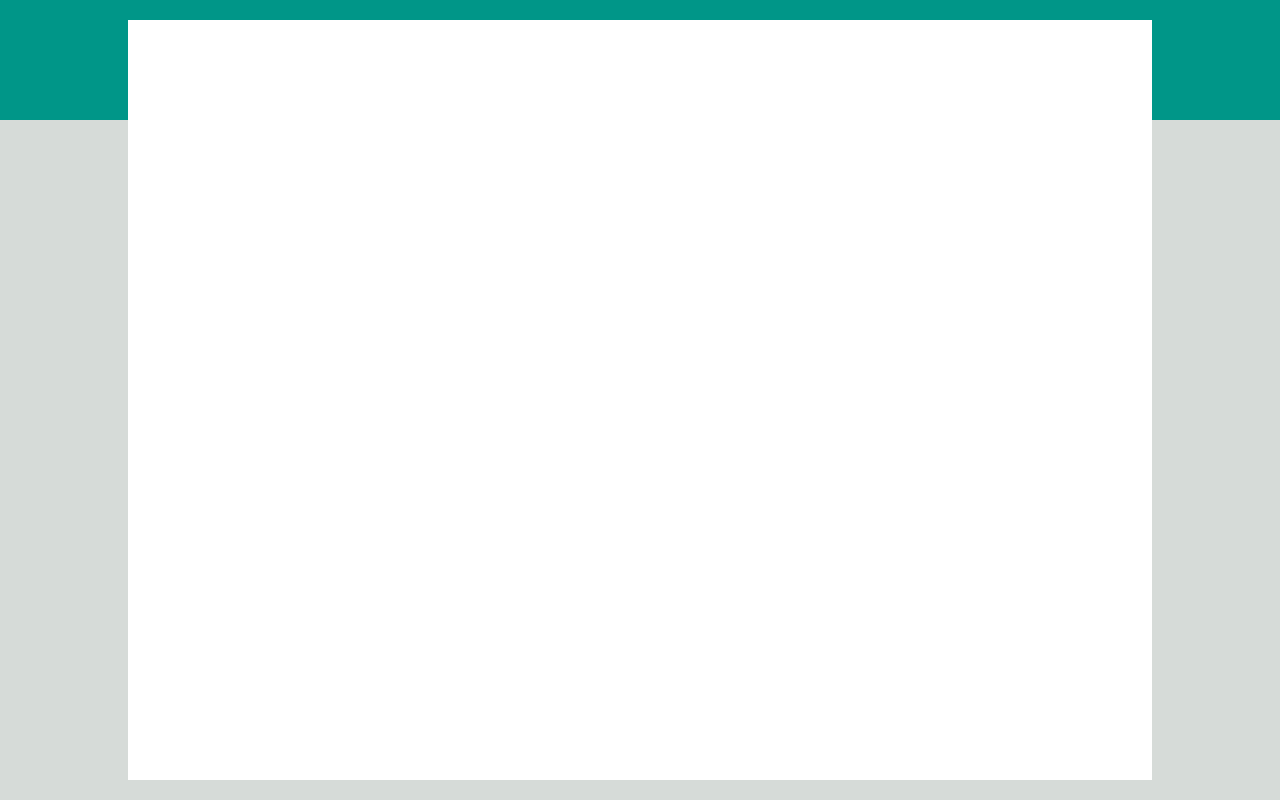
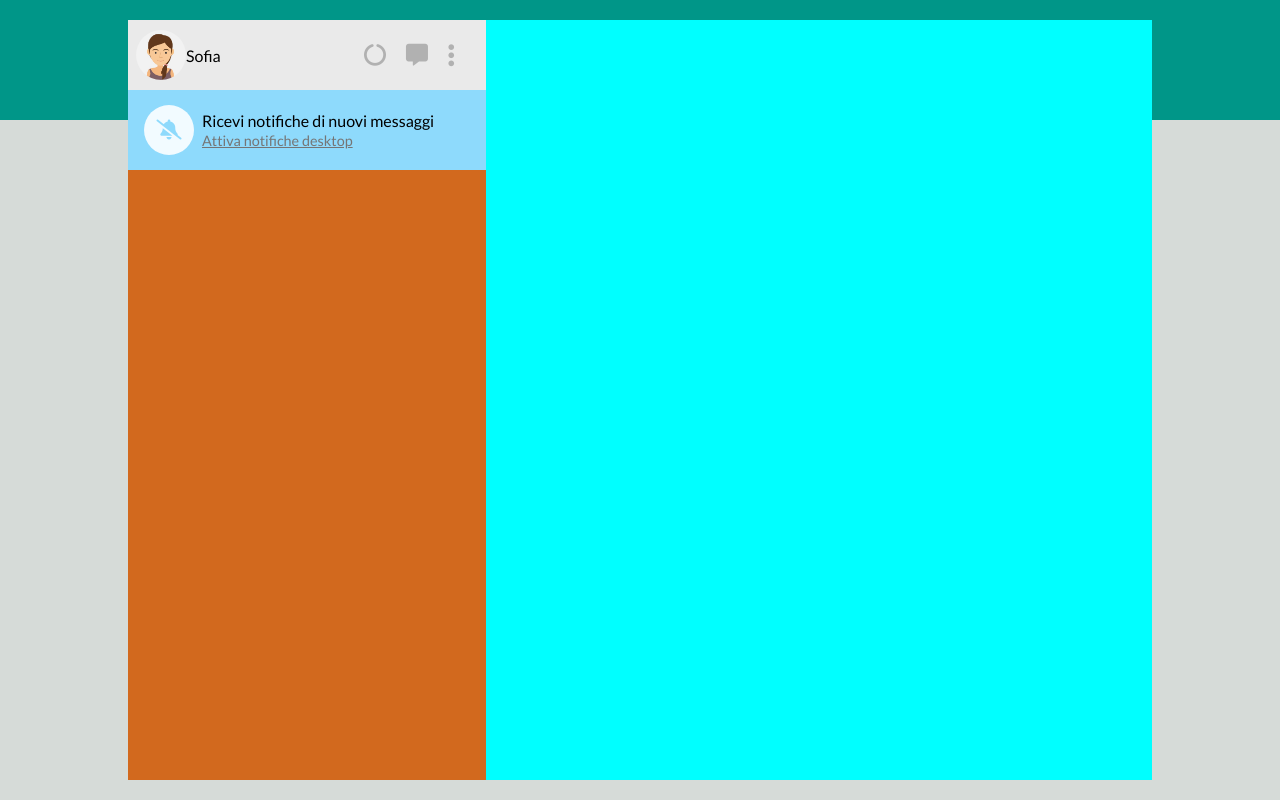
Before and after one commit to AdeAde99/vue-boolzapp, a plain HTML site: page index.html in a window 1280 px wide. Drawn offline with nearby package versions, Linux system fonts and the light colour scheme.

Commit message:
container notifiche

```diff
--- a/css/style.css
+++ b/css/style.css
@@ -1,7 +1,14 @@
+:root {
+    --grigioapp : #eaeaea;
+    --grigioicons : #b1b1b1;
+}
+
+
 * {
     margin: 0;
     padding: 0;
     box-sizing: border-box;
+    font-family: 'Lato', sans-serif;
 }
 
 .background-su {
@@ -26,5 +33,88 @@ body {
     left: 10%;
     width: 80%;
     height: 95vh;
-    background-color: white;
+
+    display: flex;
 }
+
+
+
+.contactsContainer {
+    width: 35%;
+    height: 100%;
+    background-color: chocolate;
+}
+
+.messageContainer {
+    width: 65%;
+    height: 100%;
+    background-color: aqua;
+}
+
+
+.profileContainer {
+    display: flex;
+    justify-content: space-between;
+    height: 70px;
+    background-color: var(--grigioapp);
+}
+
+.image {
+    border-radius: 100rem;
+    width: 50px;
+}
+
+.containerImgEName {
+    display: flex;
+    align-items: center;
+    padding-left: 0.5rem;
+}
+
+.optionsProfile {
+    display: flex;
+    align-items: center;
+    gap: 20px;
+    padding-right: 2rem;
+}
+
+.fa-solid {
+    color: var(--grigioicons);
+    font-size: 22px;
+}
+
+.fa-ellipsis-vertical {
+    font-size: 26px;
+}
+
+
+.notificheContainer {
+    display: flex;
+    align-items: center;
+    gap: 0.5rem;
+
+    padding-left: 1rem;
+
+    height: 80px;
+    background-color: #8edafc;
+}
+
+.bellContainer {
+    background-color: #f2fbff;
+    border-radius: 100rem;
+    width: 50px;
+    height: 50px;
+    display: flex;
+    align-items: center;
+    justify-content: center;
+
+}
+
+a {
+    color: rgb(117, 117, 117);
+    font-size: 0.9em;
+}
+
+.fa-bell-slash {
+    color: #8edafc;
+    font-size: 1.25rem;
+}
--- a/index.html
+++ b/index.html
@@ -9,13 +9,41 @@
 
     <link rel="stylesheet" href="css/style.css">
     <link rel="stylesheet" href="https://cdnjs.cloudflare.com/ajax/libs/font-awesome/6.0.0/css/all.min.css">
+    <link rel="preconnect" href="https://fonts.googleapis.com">
+    <link rel="preconnect" href="https://fonts.gstatic.com" crossorigin>
+    <link href="https://fonts.googleapis.com/css2?family=Lato:wght@100;300;400;700;900&display=swap" rel="stylesheet">
+
 </head>
 <body>
     <div class="background-su"></div>
     <div class="background-giù"></div>
 
     <main class="app">
+        <section class="contactsContainer">
+            <div class="profileContainer">
+                <div class="containerImgEName">
+                    <img src="img/avatar_io.jpg" alt="" class="imageIo image">
+                    <span>Sofia</span>
+                </div>
+                <div class="optionsProfile">
+                    <i class="fa-solid fa-circle-notch"></i>
+                    <i class="fa-solid fa-message"></i>
+                    <i class="fa-solid fa-ellipsis-vertical"></i>
+                </div>
+            </div>
+            <div class="notificheContainer">
+                <div class="bellContainer">
+                    <i class="fa-solid fa-bell-slash"></i>
+                </div>
+                <div>
+                    <p>Ricevi notifiche di nuovi messaggi</p>
+                    <a href="!#">Attiva notifiche desktop</a>
+                </div>
+            </div>
+        </section>
+        <section class="messageContainer">
 
+        </section>
     </main>
 
     <script src="https://cdn.jsdelivr.net/npm/vue@2/dist/vue.js"></script>
```
